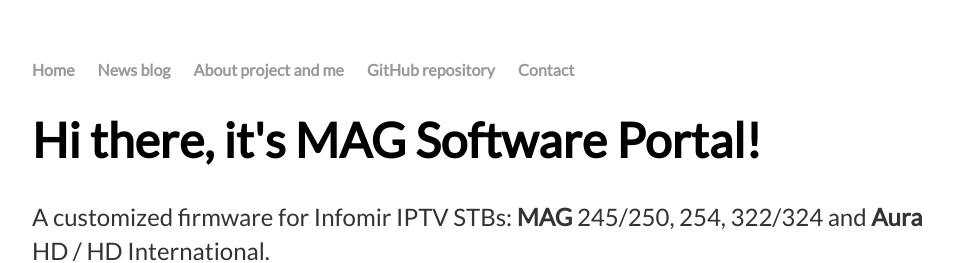
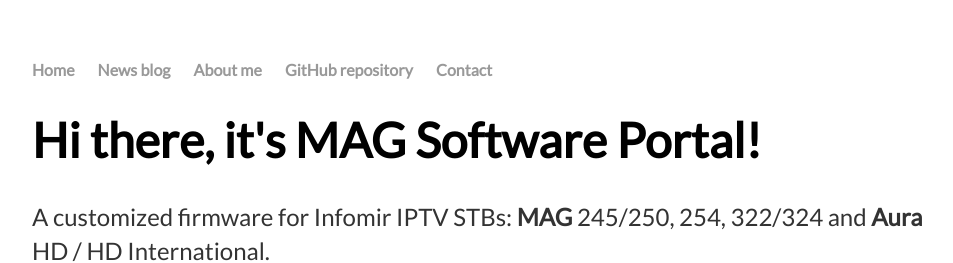
Before and after one commit to Nepose/nepose.github.io, a Jekyll site: the page built from index.html, in a window 1280 px wide. Shown: the top 263 px of the page, without its empty margins (160-1113 px from the left). Built offline with Jekyll 4.4.1, drawn with Linux system fonts in a browser that asks for light colours.

Commit message:
Update default.html

```diff
--- a/_layouts/default.html
+++ b/_layouts/default.html
@@ -11,7 +11,7 @@
     		<ul>
         		<li><a href="/">Home</a></li>
 	        	<li><a href="/blog">News blog</a></li>
-        		<li><a href="/about">About project and me</a></li>
+        		<li><a href="/about">About me</a></li>
         		<li><a href="http://github.com/Nepose/MAG_Software_Portal">GitHub repository</a></li>
 			<li><a href="/contact">Contact</a></li>
     		</ul>
```
